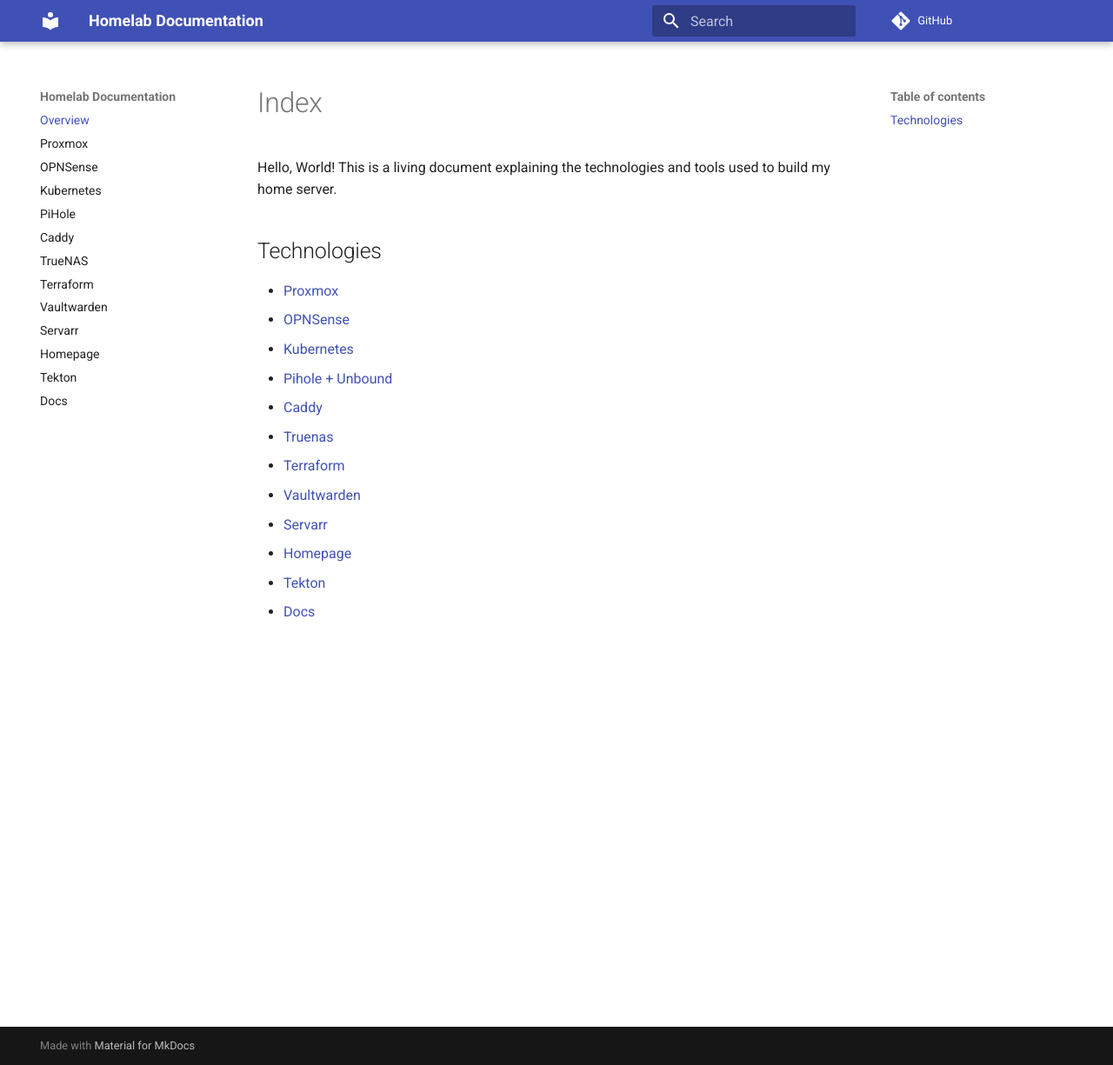
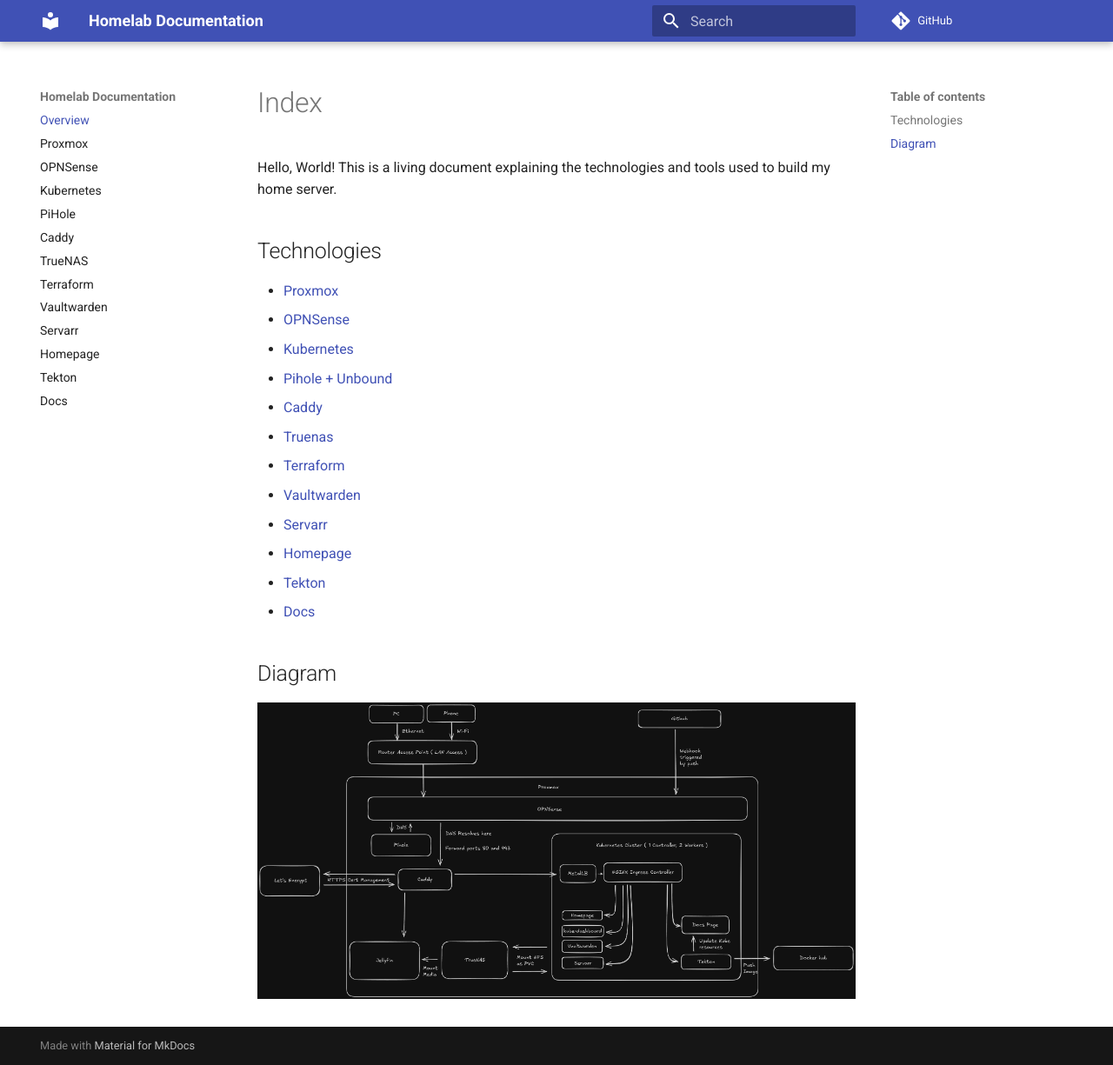
Before and after one commit to daburch/homelab-docs, an MkDocs documentation site: the page built from docs/index.md, in a window 1280 px wide and 1225 px high. Shown: the whole window at 87% size. Built offline with MkDocs 1.6.1 and Material for MkDocs 9.7.7, drawn with Linux system fonts in a browser that asks for light colours; comment, search, counter and statistics services are not loaded.

Commit message:
add diagram

```diff
--- a/docs/index.md
+++ b/docs/index.md
@@ -16,3 +16,7 @@ Hello, World! This is a living document explaining the technologies and tools us
 - [Homepage](homepage.md)
 - [Tekton](tekton.md)
 - [Docs](docs.md)
+
+## Diagram
+
+![Server Diagram](img/diagram.png)
```
Also changed, not shown: docs/img/diagram.png (added).
